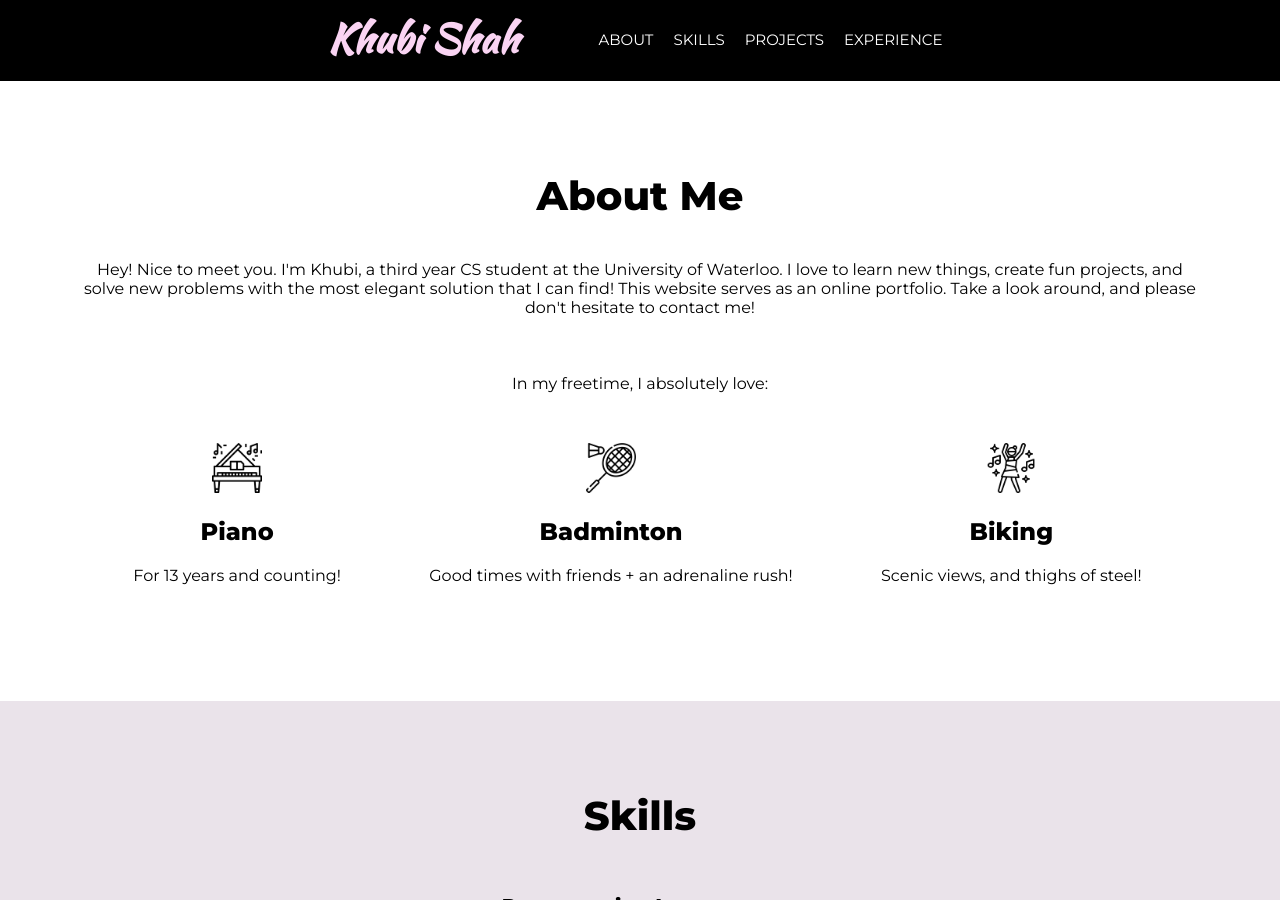
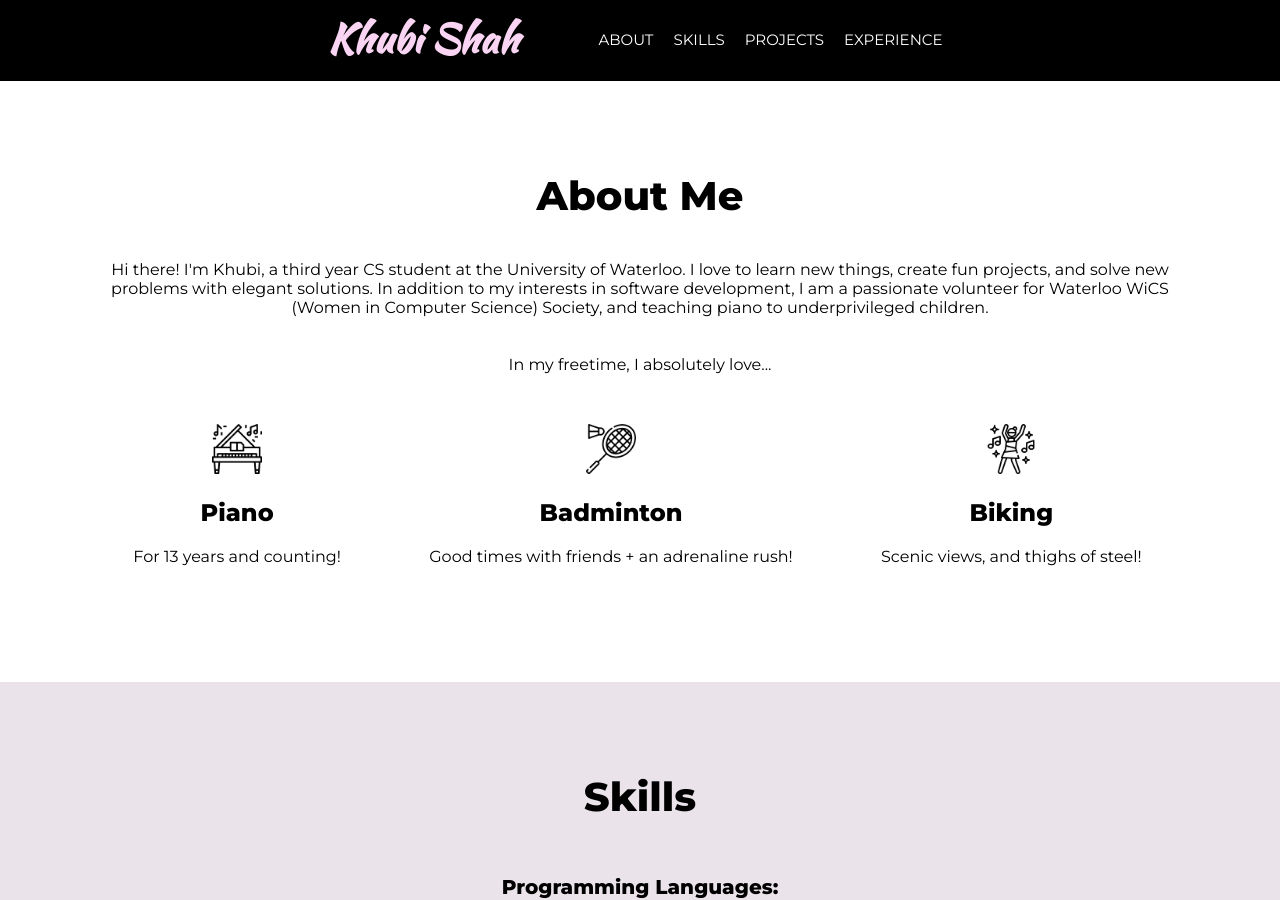
Before and after one commit to khubishah/khubishah.github.io, a Jekyll site: the page built from index.html, in a window 1280 px wide and 900 px high, scrolled down 569 px. Built offline with Jekyll 4.4.1, drawn with Linux system fonts in a browser that asks for light colours; nearby versions of some CDN libraries; some web fonts are replaced.

Commit message:
more changes

```diff
--- a/_layouts/default.html
+++ b/_layouts/default.html
@@ -51,12 +51,12 @@
 
 			<section id="about" class="about_section">
 				<h3 class = "section_title">About Me</h3>
-				<p class = "section_para" id="intro">Hey! Nice to meet you. I'm Khubi, a third year CS student at the University of Waterloo.
-					I love to learn new things, create fun projects, and solve new problems with the most elegant solution that I can find!
-					This website serves as an online portfolio. Take a look around, and please don't hesitate to contact me!<br><br>
+				<p class = "section_para" id="intro">Hi there! I'm Khubi, a third year CS student at the University of Waterloo.
+					I love to learn new things, create fun projects, and solve new problems with elegant solutions.
+					In addition to my interests in software development, I am a passionate volunteer for Waterloo WiCS (Women in Computer Science) Society, and teaching piano to underprivileged children.
 				</p>
 
-				<p class = "section_para" id="intro"><br><br>In my freetime, I absolutely love:
+				<p class = "section_para" id="intro"><br><br>In my freetime, I absolutely love...
 				</p>
 				<div class = "hobbies_row">
 					<div class = "hobby">
```
